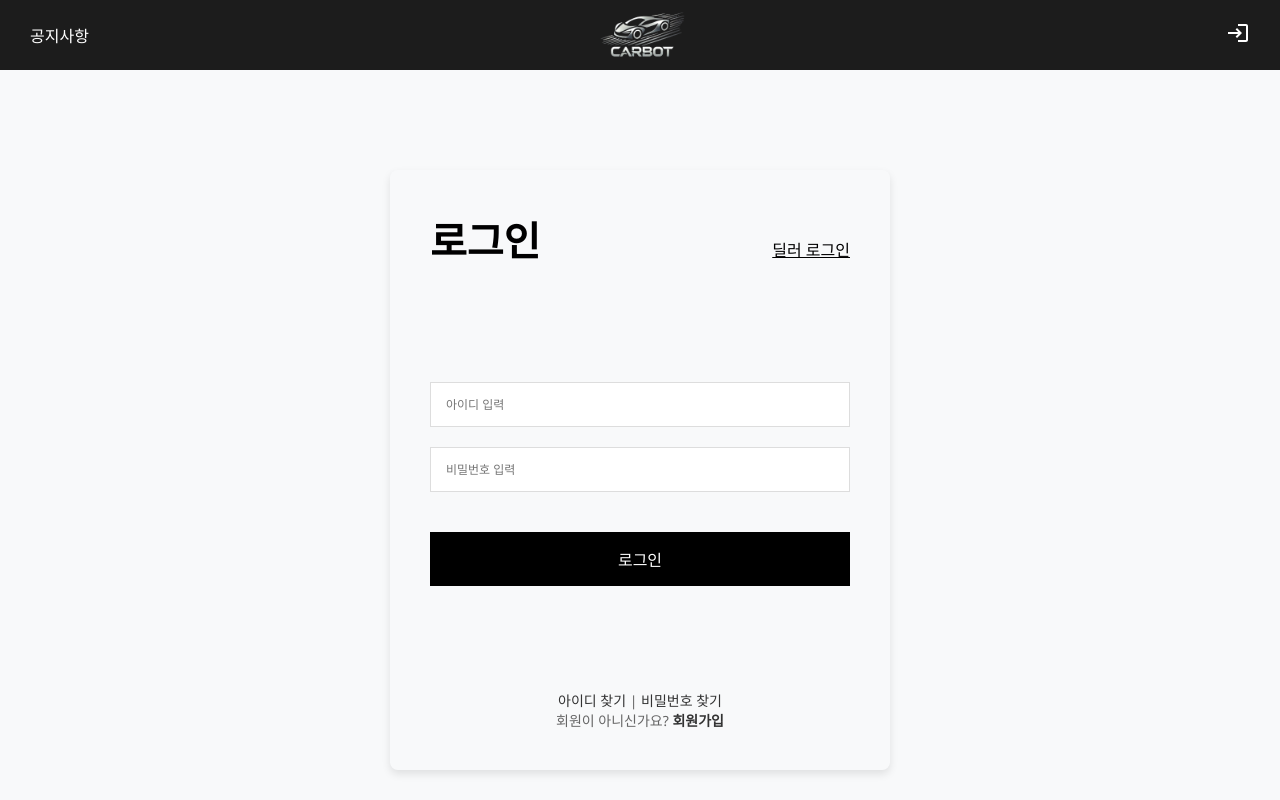
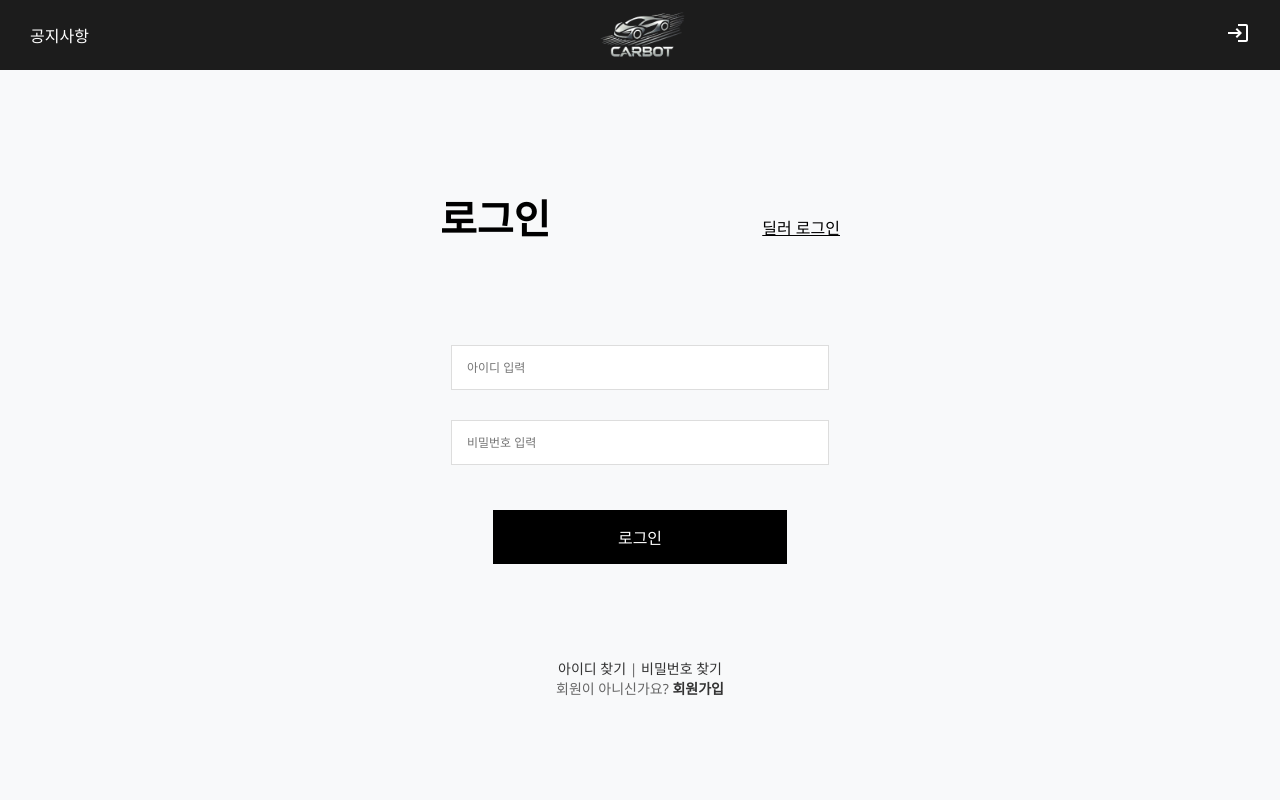
Before and after one commit to guswlda/carbot, a React (Create React App) app in the folder front/: page /login in a window 1280 px wide. Shown: the top 800 px of the page. Built offline with nearby package versions, Linux system fonts and the light colour scheme.

Commit message:
f_login_css

```diff
--- a/front/src/components/auth/login.css
+++ b/front/src/components/auth/login.css
@@ -9,20 +9,10 @@
   background-color: #f8f9fa;
 }
 
-/* 헤더와 푸터 */
-.header,
-.footer {
-  width: 100%;
-  background-color: #000;
-  color: #fff;
-  text-align: center;
-  padding: 10px 0;
-}
-
 /* 로그인 컨테이너 중앙 정렬 */
 .login-container {
   display: flex;
-  flex: 1;
+  flex: 0.6;
   justify-content: center;
   align-items: center;
   padding: 20px;
@@ -33,7 +23,6 @@
   width: 500px;
   height: 600px;
   padding: 40px;
-  box-shadow: 0 4px 8px rgba(0, 0, 0, 0.1);
   text-align: center;
   border-radius: 8px;
   display: flex;
@@ -50,13 +39,13 @@
 
 .login-box h1 {
   font-size: 40px;
-  margin-bottom: 20px;
+  padding: 10px;
 }
 
 .corporate-login {
   display: inline; /* 인라인 요소로 유지 */
-  padding: 0;
-  margin: 0;
+  padding: 20px 0 0 0;
+  margin: 10px;
   cursor: pointer;
   text-decoration: underline;
   color: #000;
@@ -65,16 +54,16 @@
 
 /* 입력 필드 */
 input {
-  width: 100%;
+  width: 90%;
   padding: 13px 15px;
-  margin: 10px 0;
+  margin: 15px 0;
   border: 1px solid #ddd;
   font-size: 12px;
 }
 
 /* 로그인 버튼 */
-button {
-  width: 100%;
+.login-button {
+  width: 70%;
   padding: 15px;
   background-color: black;
   color: white;
--- a/front/src/components/auth/login.js
+++ b/front/src/components/auth/login.js
@@ -32,7 +32,9 @@ const Login = () => {
                 <input type='password' placeholder='비밀번호 입력' />
               </>
             )}
-            <button>{isDealerLogin ? '딜러 로그인' : '로그인'}</button>
+            <button className='login-button'>
+              {isDealerLogin ? '딜러 로그인' : '로그인'}
+            </button>
           </div>
 
           <div className='help-links'>
```
